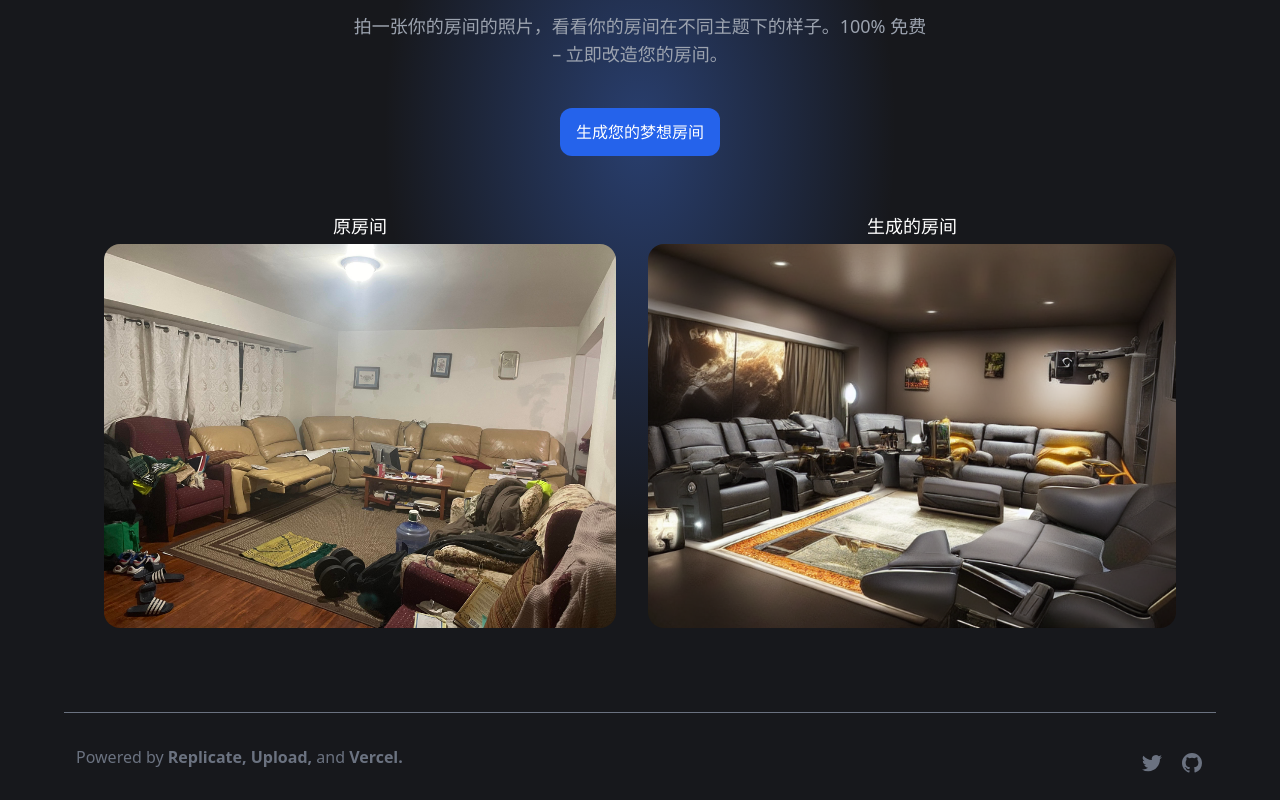
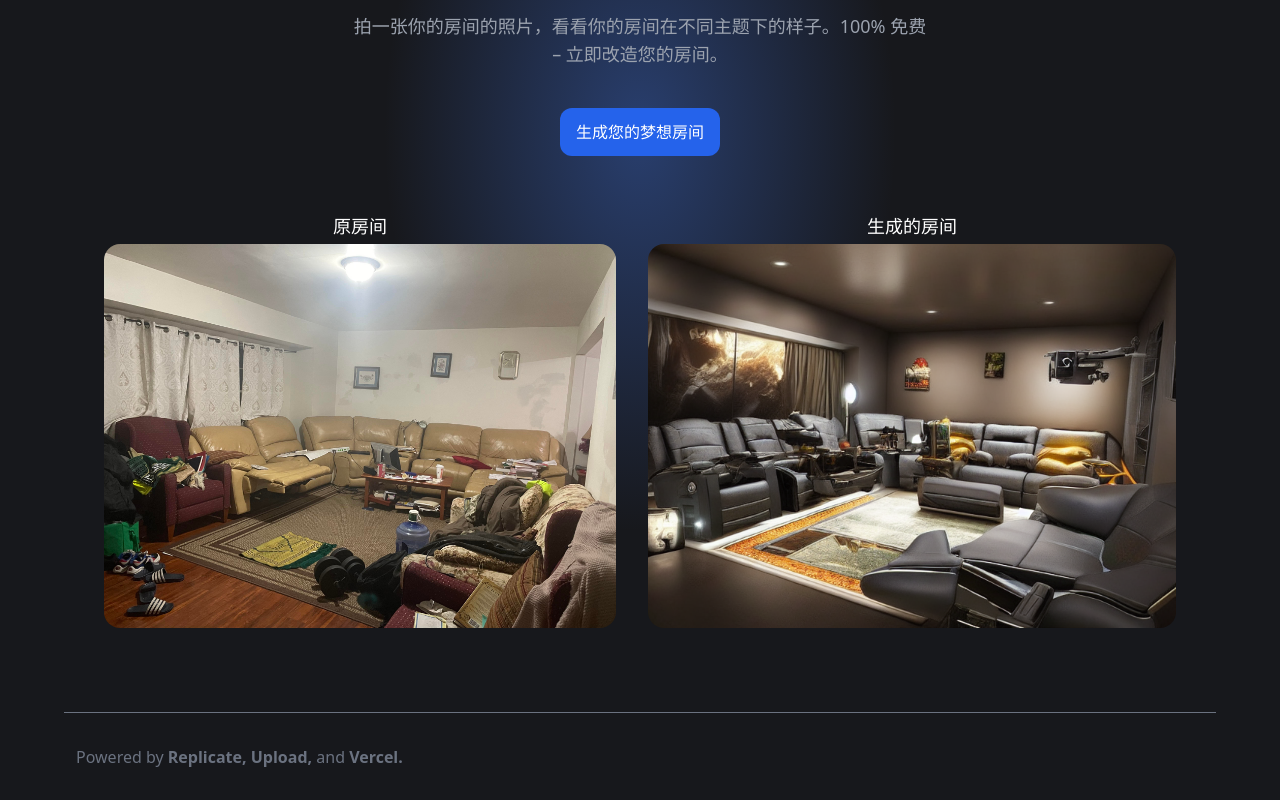
Before and after one commit to dezhizhang/youjia, a Next.js app: page / in a window 1280 px wide. Shown: the part 268-1068 px from the top of the page. Built offline with nearby package versions, Linux system fonts and the light colour scheme.

Commit message:
feat:更新文案

```diff
--- a/app/dream/page.tsx
+++ b/app/dream/page.tsx
@@ -5,7 +5,7 @@
  * :copyright: (c) 2023, Tungee
  * :date created: 2023-08-15 12:36:38
  * :last editor: 张德志
- * :date last edited: 2023-08-15 19:39:25
+ * :date last edited: 2023-08-15 20:56:09
  */
 "use client";
 
@@ -143,7 +143,7 @@ export default function DreamPage() {
                         alt="1 icon"
                       />
                       <p className="text-left font-medium">
-                       选择房间类型
+                        选择房间类型
                       </p>
                     </div>
                     <DropDown
@@ -174,9 +174,8 @@ export default function DreamPage() {
                 </div>
               )}
               <div
-                className={`${
-                  restoredLoaded ? "visible mt-6 -ml-8" : "invisible"
-                }`}
+                className={`${restoredLoaded ? "visible mt-6 -ml-8" : "invisible"
+                  }`}
               >
                 <Toggle
                   className={`${restoredLoaded ? "visible mb-6" : "invisible"}`}
@@ -256,7 +255,7 @@ export default function DreamPage() {
                     }}
                     className="bg-blue-500 rounded-full text-white font-medium px-4 py-2 mt-8 hover:bg-blue-500/80 transition"
                   >
-                    Generate New Room
+                    生成新房间
                   </button>
                 )}
                 {restoredLoaded && (
@@ -269,7 +268,7 @@ export default function DreamPage() {
                     }}
                     className="bg-white rounded-full text-black border font-medium px-4 py-2 mt-8 hover:bg-gray-100 transition"
                   >
-                    Download Generated Room
+                    下载生成房间
                   </button>
                 )}
               </div>
--- a/components/Footer.tsx
+++ b/components/Footer.tsx
@@ -1,4 +1,3 @@
-import Link from "next/link";
 
 export default function Footer() {
   return (
@@ -31,32 +30,6 @@ export default function Footer() {
           Vercel.
         </a>
       </div>
-      <div className="flex space-x-4 pb-4 sm:pb-0">
-        <Link
-          href="https://twitter.com/nutlope"
-          className="group"
-          aria-label="TaxPal on Twitter"
-        >
-          <svg
-            aria-hidden="true"
-            className="h-6 w-6 fill-gray-500 group-hover:fill-gray-300"
-          >
-            <path d="M8.29 20.251c7.547 0 11.675-6.253 11.675-11.675 0-.178 0-.355-.012-.53A8.348 8.348 0 0 0 22 5.92a8.19 8.19 0 0 1-2.357.646 4.118 4.118 0 0 0 1.804-2.27 8.224 8.224 0 0 1-2.605.996 4.107 4.107 0 0 0-6.993 3.743 11.65 11.65 0 0 1-8.457-4.287 4.106 4.106 0 0 0 1.27 5.477A4.073 4.073 0 0 1 2.8 9.713v.052a4.105 4.105 0 0 0 3.292 4.022 4.093 4.093 0 0 1-1.853.07 4.108 4.108 0 0 0 3.834 2.85A8.233 8.233 0 0 1 2 18.407a11.615 11.615 0 0 0 6.29 1.84" />
-          </svg>
-        </Link>
-        <Link
-          href="https://github.com/Nutlope/roomGPT"
-          className="group"
-          aria-label="TaxPal on GitHub"
-        >
-          <svg
-            aria-hidden="true"
-            className="h-6 w-6 fill-gray-500 group-hover:fill-gray-300"
-          >
-            <path d="M12 2C6.477 2 2 6.484 2 12.017c0 4.425 2.865 8.18 6.839 9.504.5.092.682-.217.682-.483 0-.237-.008-.868-.013-1.703-2.782.605-3.369-1.343-3.369-1.343-.454-1.158-1.11-1.466-1.11-1.466-.908-.62.069-.608.069-.608 1.003.07 1.531 1.032 1.531 1.032.892 1.53 2.341 1.088 2.91.832.092-.647.35-1.088.636-1.338-2.22-.253-4.555-1.113-4.555-4.951 0-1.093.39-1.988 1.029-2.688-.103-.253-.446-1.272.098-2.65 0 0 .84-.27 2.75 1.026A9.564 9.564 0 0 1 12 6.844a9.59 9.59 0 0 1 2.504.337c1.909-1.296 2.747-1.027 2.747-1.027.546 1.379.202 2.398.1 2.651.64.7 1.028 1.595 1.028 2.688 0 3.848-2.339 4.695-4.566 4.943.359.309.678.92.678 1.855 0 1.338-.012 2.419-.012 2.747 0 .268.18.58.688.482A10.02 10.02 0 0 0 22 12.017C22 6.484 17.522 2 12 2Z" />
-          </svg>
-        </Link>
-      </div>
     </footer>
   );
 }
```
Also changed, not shown: 1 other file (tests, documents, lock files or other folders).
